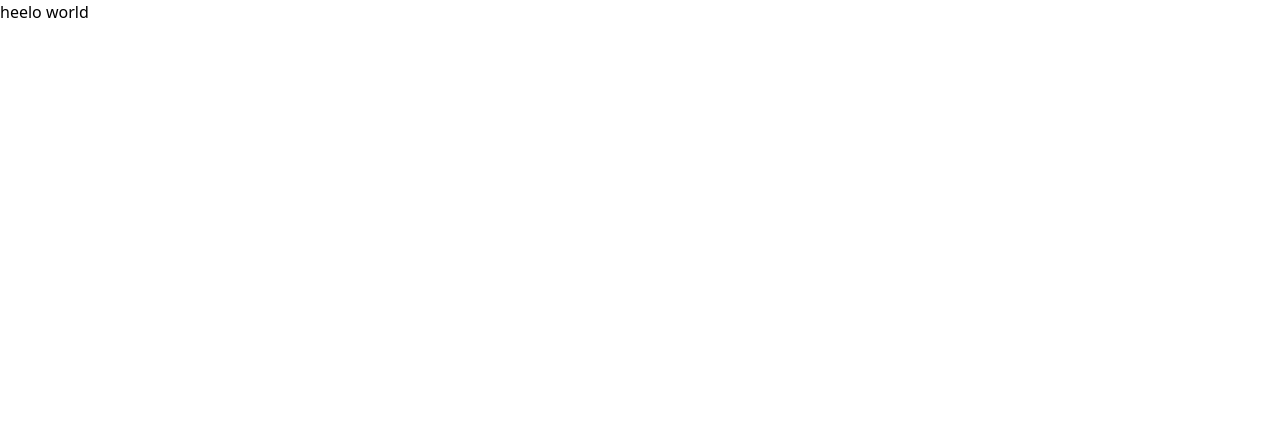
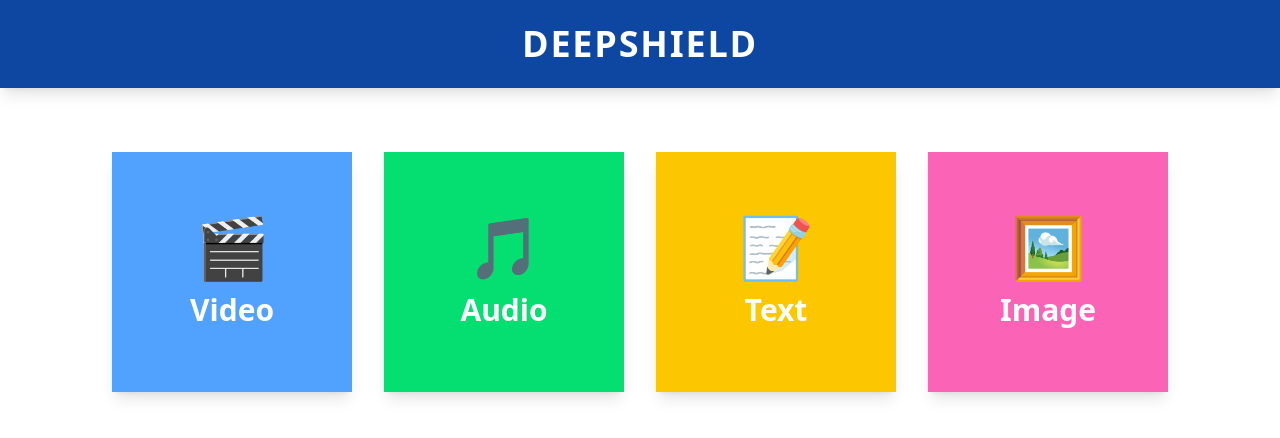
Before and after one commit to vky6366/DeepFake-Detection, a React (Vite) app in the folder webpage/deepfake/: page / in a window 1280 px wide. Shown: the top 438 px of the page. Built offline with nearby package versions, Linux system fonts and the light colour scheme.

Commit message:
feat(webpage):header

```diff
--- a/webpage/deepfake/package.json
+++ b/webpage/deepfake/package.json
@@ -11,8 +11,10 @@
   },
   "dependencies": {
     "@tailwindcss/vite": "^4.1.8",
+    "axios": "^1.9.0",
     "react": "^19.1.0",
     "react-dom": "^19.1.0",
+    "react-router-dom": "^7.6.2",
     "tailwindcss": "^4.1.8"
   },
   "devDependencies": {
--- a/webpage/deepfake/src/App.jsx
+++ b/webpage/deepfake/src/App.jsx
@@ -1,16 +1,24 @@
-import { useState } from 'react'
-import reactLogo from './assets/react.svg'
-import viteLogo from '/vite.svg'
-import './App.css'
+import { BrowserRouter as Router, Routes, Route } from "react-router-dom";
+import Header from "./components/Header";
+import Home from "./Home";
+import VideoPage from "./components/VideoPage";
+import AudioPage from "./components/AudioPage";
+import TextPage from "./components/TextPage";
+import ImagePage from "./components/ImagePage";
 
-function App() {
-  const [count, setCount] = useState(0)
-
+export default function App() {
   return (
-    <>
-     <h2> heelo world</h2>
-    </>
-  )
+    <div className="gradient-bg min-h-screen flex flex-col items-center">
+      <Header />
+      <Router>
+        <Routes>
+          <Route path="/" element={<Home />} />
+          <Route path="/video" element={<VideoPage />} />
+          <Route path="/audio" element={<AudioPage />} />
+          <Route path="/text" element={<TextPage />} />
+          <Route path="/image" element={<ImagePage />} />
+        </Routes>
+      </Router>
+    </div>
+  );
 }
-
-export default App
--- /dev/null
+++ b/webpage/deepfake/src/Home.jsx
@@ -0,0 +1,17 @@
+import MediaCard from "./components/MediaCard";
+
+export default function Home() {
+  const cards = [
+    { title: "Video", path: "/video", color: "bg-blue-400", icon: "🎬" },
+    { title: "Audio", path: "/audio", color: "bg-green-400", icon: "🎵" },
+    { title: "Text",  path: "/text",  color: "bg-yellow-400", icon: "📝" },
+    { title: "Image", path: "/image", color: "bg-pink-400", icon: "🖼️" },
+  ];
+  return (
+    <main className="flex flex-wrap gap-8 justify-center items-center py-16">
+      {cards.map(c => (
+        <MediaCard key={c.path} {...c} />
+      ))}
+    </main>
+  );
+}
--- /dev/null
+++ b/webpage/deepfake/src/components/Header.jsx
@@ -0,0 +1,7 @@
+export default function Header() {
+  return (
+    <header className="w-full py-6 bg-[#0D47A1] shadow-lg text-center text-white text-4xl font-bold tracking-wider">
+      DEEPSHIELD
+    </header>
+  );
+}
--- /dev/null
+++ b/webpage/deepfake/src/components/MediaCard.jsx
@@ -0,0 +1,13 @@
+import { useNavigate } from "react-router-dom";
+export default function MediaCard({ title, path, color, icon }) {
+  const navigate = useNavigate();
+  return (
+    <div
+      onClick={() => navigate(path)}
+      className={`card ${color} cursor-pointer flex flex-col items-center justify-center w-60 h-60 text-3xl font-bold text-white shadow-lg transform hover:scale-105 transition duration-200`}
+    >
+      <span className="text-6xl mb-4">{icon}</span>
+      {title}
+    </div>
+  );
+}
```
Also changed, not shown: webpage/deepfake/src/components/AudioPage.jsx (added), webpage/deepfake/src/components/ImagePage.jsx (added), webpage/deepfake/src/components/TextPage.jsx (added), webpage/deepfake/src/components/VideoPage.jsx (added).
